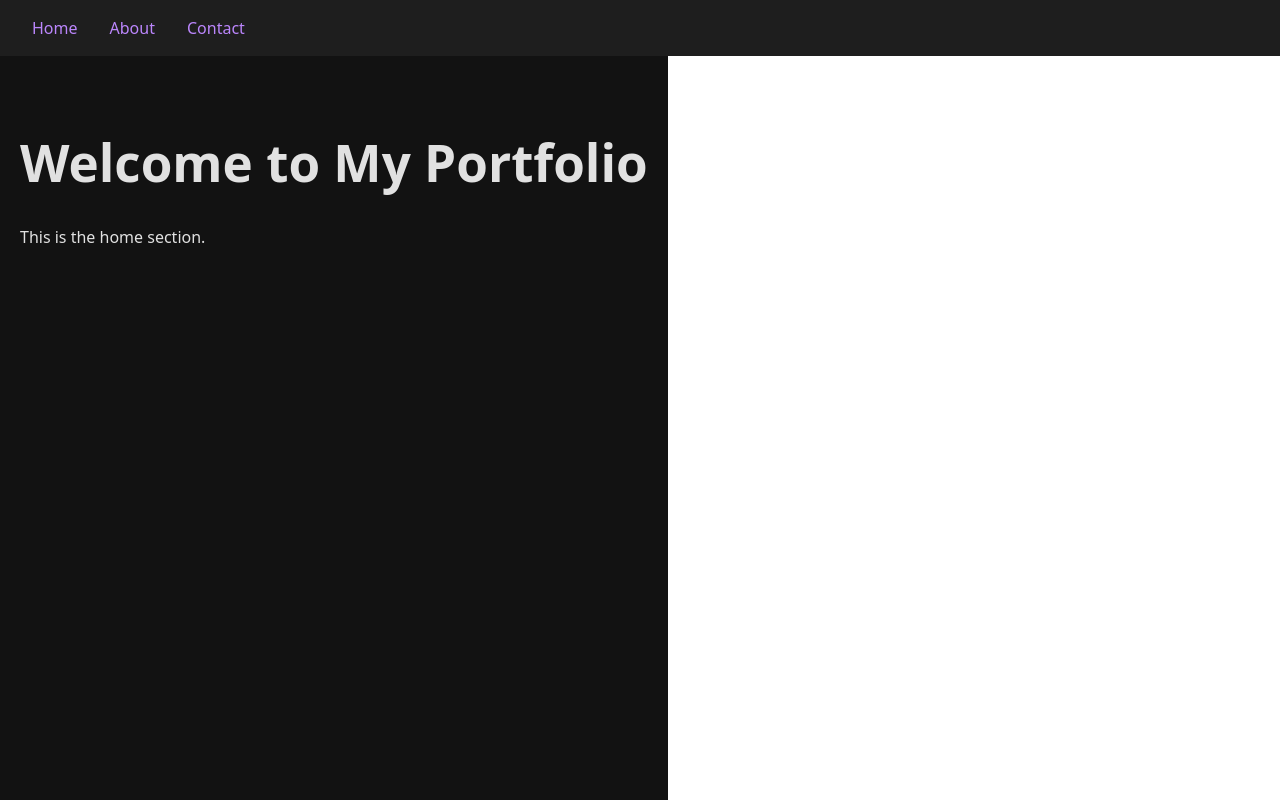
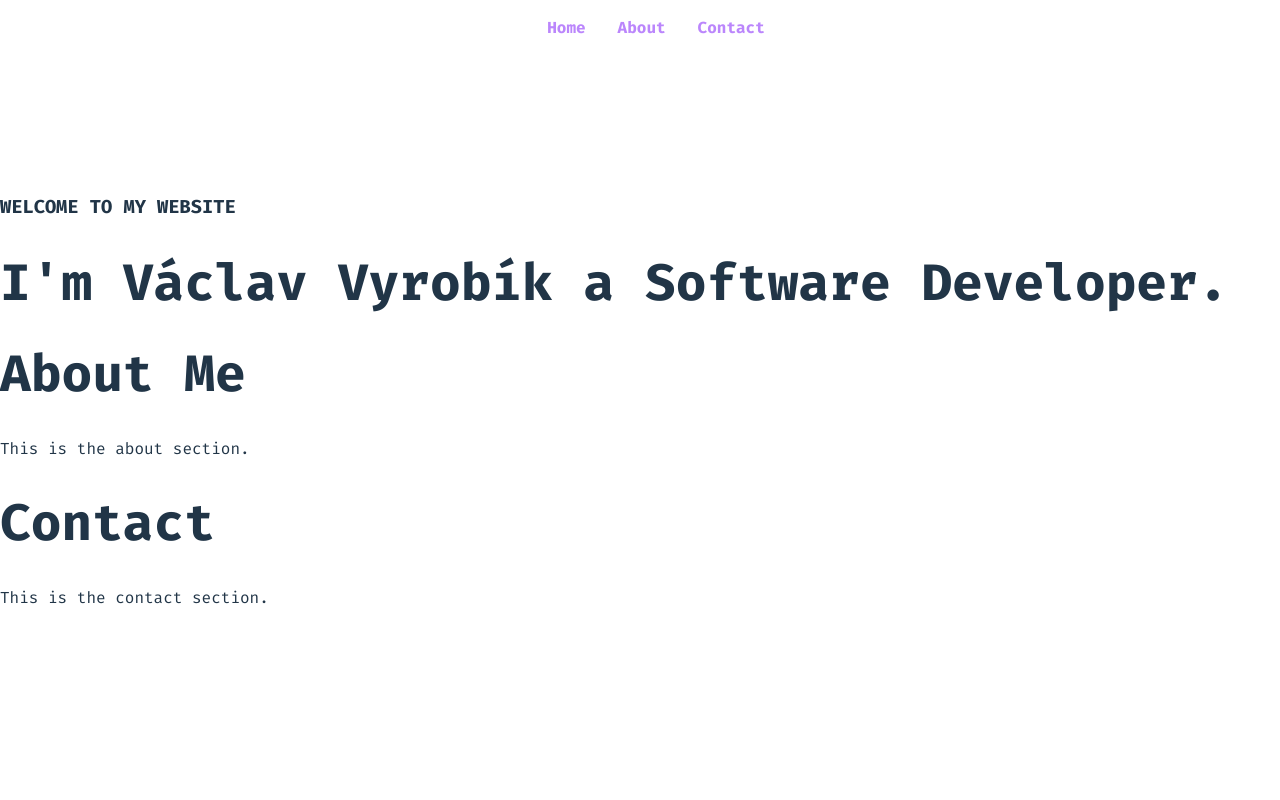
Before and after one commit to Valasik0/portfolio-website, a React (Vite) app: page / in a window 1280 px wide. Shown: the top 800 px of the page. Built offline with nearby package versions, Linux system fonts and the light colour scheme.

Commit message:
Add styling and structure to portfolio website components
- Include Google Fonts for consistent typography
- Refactor About, Contact, Home, and Navbar components to use CSS modules
- Update App and index styles for improved layout
- Remove unused styles and files for cleaner codebase

```diff
--- a/index.html
+++ b/index.html
@@ -5,6 +5,7 @@
     <link rel="icon" type="image/svg+xml" href="/vite.svg" />
     <meta name="viewport" content="width=device-width, initial-scale=1.0" />
     <title>Václav Vyrobík</title>
+    <link href="https://fonts.googleapis.com/css2?family=Fira+Code:wght@400;700&display=swap" rel="stylesheet">
   </head>
   <body>
     <div id="root"></div>
--- a/src/About.jsx
+++ b/src/About.jsx
@@ -1,6 +1,8 @@
+import './About.css';
+
 function About() {
   return (
-    <div id="about" style={{ padding: '100px 20px', height: '100vh', backgroundColor: '#1E1E1E', color: '#E1E1E1' }}>
+    <div id="about">
       <h1>About Me</h1>
       <p>This is the about section.</p>
     </div>
--- a/src/App.css
+++ b/src/App.css
@@ -1,14 +1,5 @@
 #root {
-  max-width: 1280px;
   margin: 0 auto;
   padding: 2rem;
   text-align: center;
 }
-
-.card {
-  padding: 2em;
-}
-
-.read-the-docs {
-  color: #888;
-}
--- a/src/App.jsx
+++ b/src/App.jsx
@@ -5,7 +5,7 @@ import Contact from './Contact';
 
 function App() {
   return (
-    <div style={{ backgroundColor: '#121212', color: '#E1E1E1', minHeight: '100vh' }}>
+    <div>
       <Navbar />
       <Home />
       <About />
--- a/src/Contact.jsx
+++ b/src/Contact.jsx
@@ -1,10 +1,11 @@
+import './Contact.css';
+
 function Contact() {
   return (
-    <div id="contact" style={{ padding: '100px 20px', height: '100vh', backgroundColor: '#121212', color: '#E1E1E1' }}>
+    <div id="contact">
       <h1>Contact</h1>
       <p>This is the contact section.</p>
     </div>
   );
 }
-
 export default Contact;
--- a/src/Home.jsx
+++ b/src/Home.jsx
@@ -1,8 +1,10 @@
+import './Home.css';
+
 function Home() {
   return (
-    <div id="home" style={{ padding: '100px 20px', height: '100vh', backgroundColor: '#121212', color: '#E1E1E1' }}>
-      <h1>Welcome to My Portfolio</h1>
-      <p>This is the home section.</p>
+    <div id="home">
+      <h3>WELCOME TO MY WEBSITE</h3>
+      <h1>I'm Václav Vyrobík a Software Developer.</h1>
     </div>
   );
 }
--- /dev/null
+++ b/src/Navbar.css
@@ -0,0 +1,23 @@
+#navbar {
+    top: 0;
+    position: fixed;
+    width: 100%;
+    z-index: 1000;
+    color: #BB86FC;
+    padding: 1rem;
+    z-index: 1000;
+    display: flex;
+    justify-content: center;
+}
+
+#navbar a {
+    margin: 0 1rem;
+    color: #BB86FC;
+    text-decoration: none;
+    font-weight: bold;
+    transition: color 0.3s ease;
+}
+
+#navbar a:hover {
+    color: #E1E1E1;
+}
--- a/src/Navbar.jsx
+++ b/src/Navbar.jsx
@@ -1,10 +1,12 @@
+import './Navbar.css';
+
 function Navbar() {
   return (
-    <header style={{ position: 'fixed', top: 0, width: '100%', backgroundColor: '#1E1E1E', color: '#BB86FC', padding: '1rem', zIndex: 1000 }}>
+    <header id="navbar">
       <nav>
-        <a href="#home" style={{ margin: '0 1rem', color: '#BB86FC', textDecoration: 'none' }}>Home</a>
-        <a href="#about" style={{ margin: '0 1rem', color: '#BB86FC', textDecoration: 'none' }}>About</a>
-        <a href="#contact" style={{ margin: '0 1rem', color: '#BB86FC', textDecoration: 'none' }}>Contact</a>
+        <a href="#home">Home</a>
+        <a href="#about">About</a>
+        <a href="#contact">Contact</a>
       </nav>
     </header>
   );
--- a/src/index.css
+++ b/src/index.css
@@ -1,5 +1,5 @@
 :root {
-  font-family: system-ui, Avenir, Helvetica, Arial, sans-serif;
+  font-family: 'Fira Code', monospace;
   line-height: 1.5;
   font-weight: 400;
 
```
Also changed, not shown: src/About.css (added), src/Contact.css (added), src/Home.css (added).
